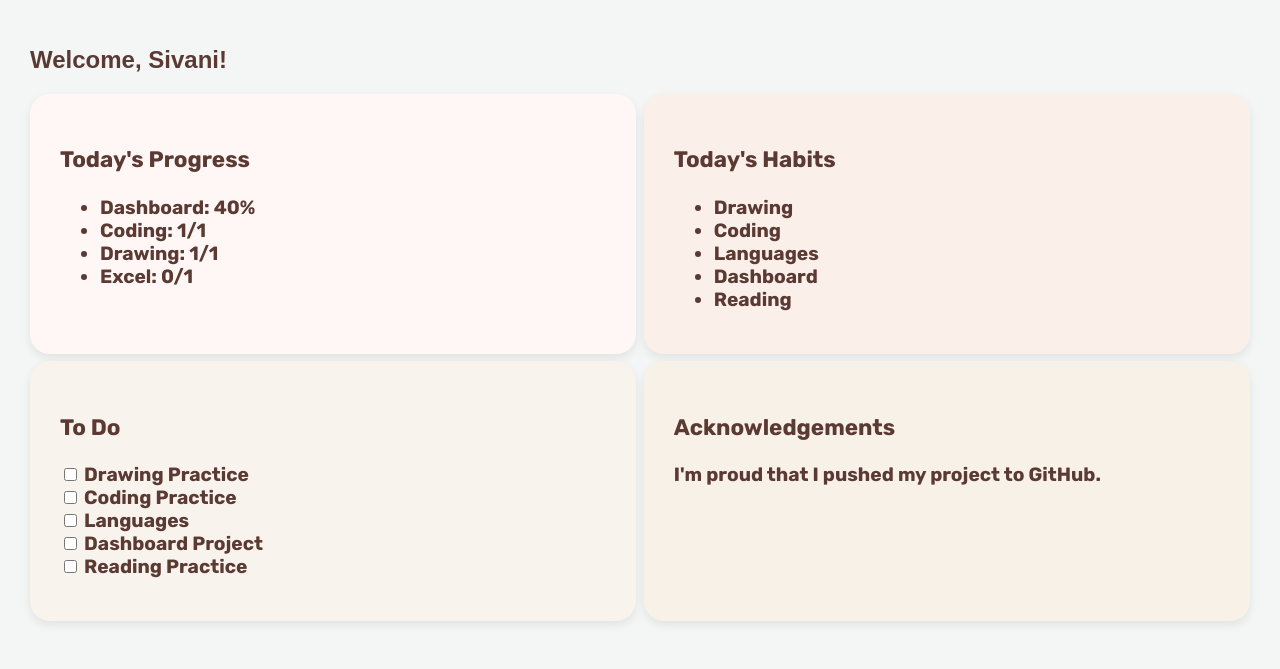
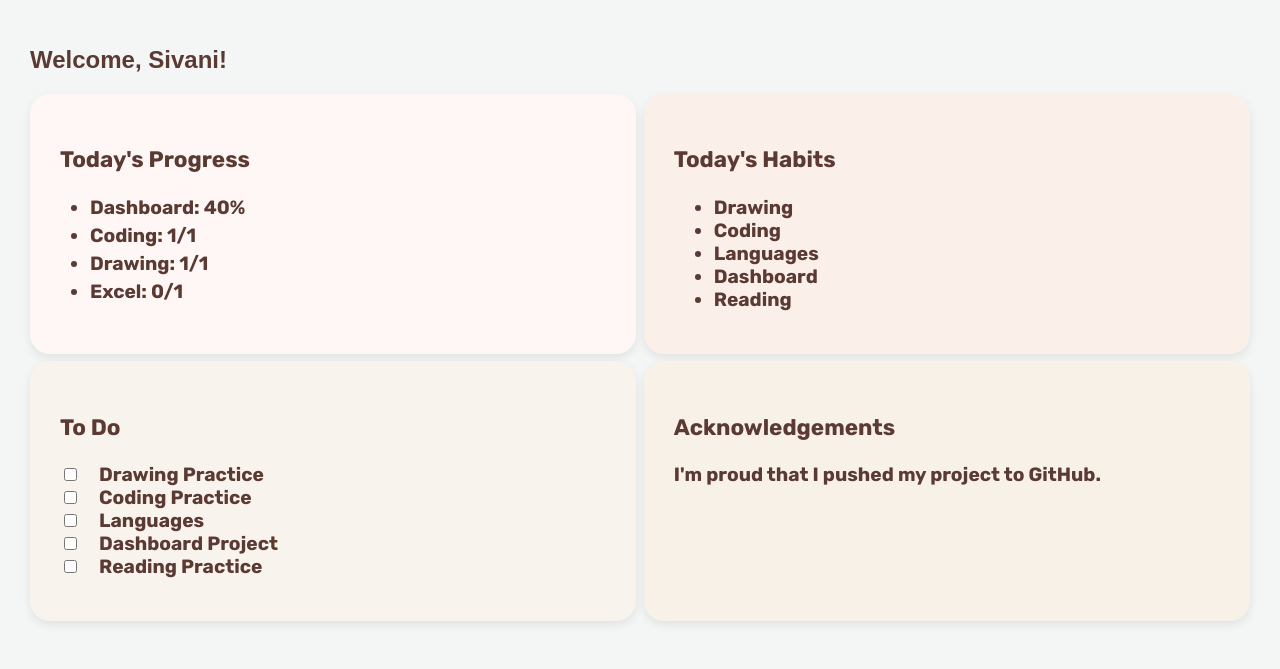
Before and after one commit to sivanimarepalli/Acknowledgement-Dashboard, a Flask app: page / in a window 1280 px wide. Shown: the part 131-800 px from the top of the page. Run offline with Flask 3, Linux system fonts and the light colour scheme; some web fonts are replaced.

Commit message:
Day-11: CSS for todo-checkboxes

```diff
--- a/static/style.css
+++ b/static/style.css
@@ -32,13 +32,18 @@ body{
     box-shadow: 0 4px 10px rgb(0,0,0,0.08);
 }
 .card:hover{
-    transform: translateY(-5px) scale(110%);
+    transform: translateY(-5px) scale(103%);
 
 }
 #progress{
     background-color:#FFF7F5;
-
 }
+#progress ul{
+        padding-left: 30px;
+        display: grid;
+        grid-template-columns: auto;
+        gap: 5px;
+    }
 #habits{
     background-color: #FBEFEA;
 
@@ -46,6 +51,10 @@ body{
 #todo{
     background-color: #F8F3EC;
 }
+#todo input[type="checkbox"] + label{
+        padding:15px;
+        cursor:pointer;
+    }
 #acknowledge{
     background-color: #F7F1E8;
 }
```
